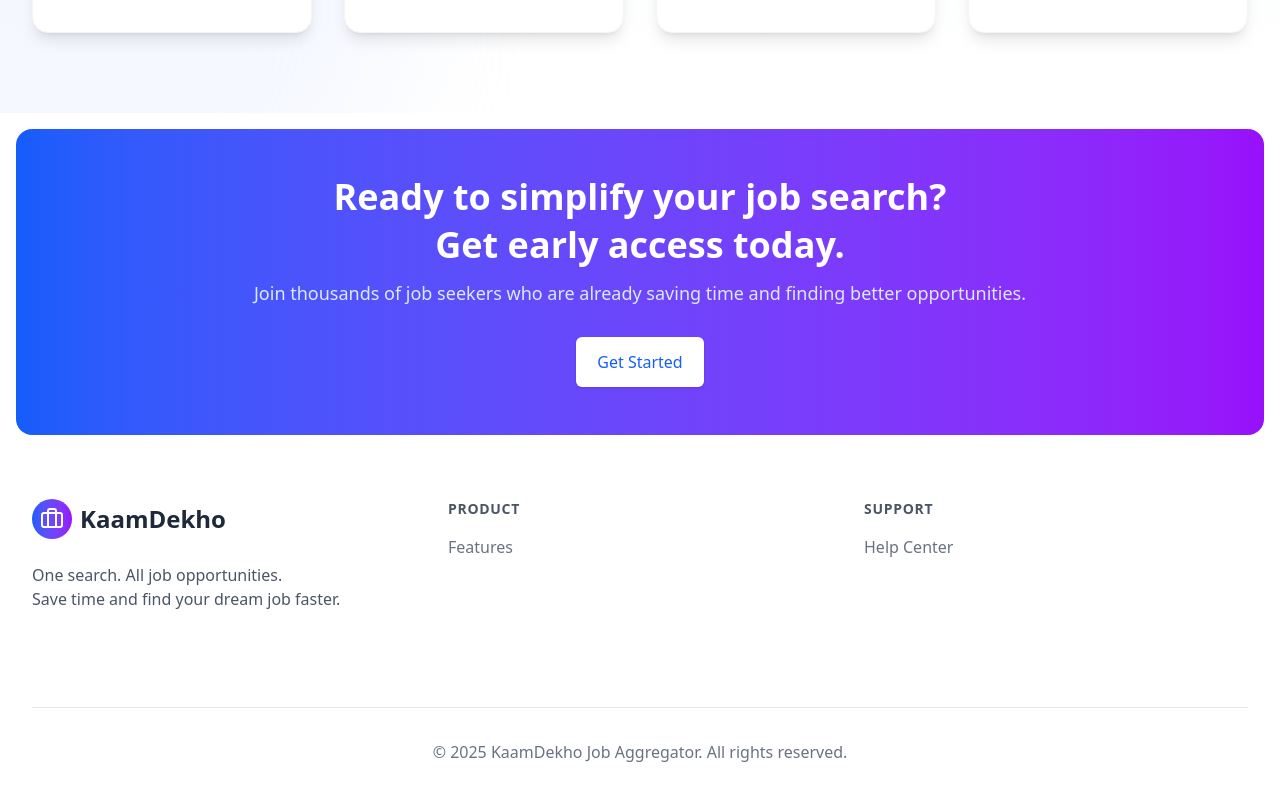
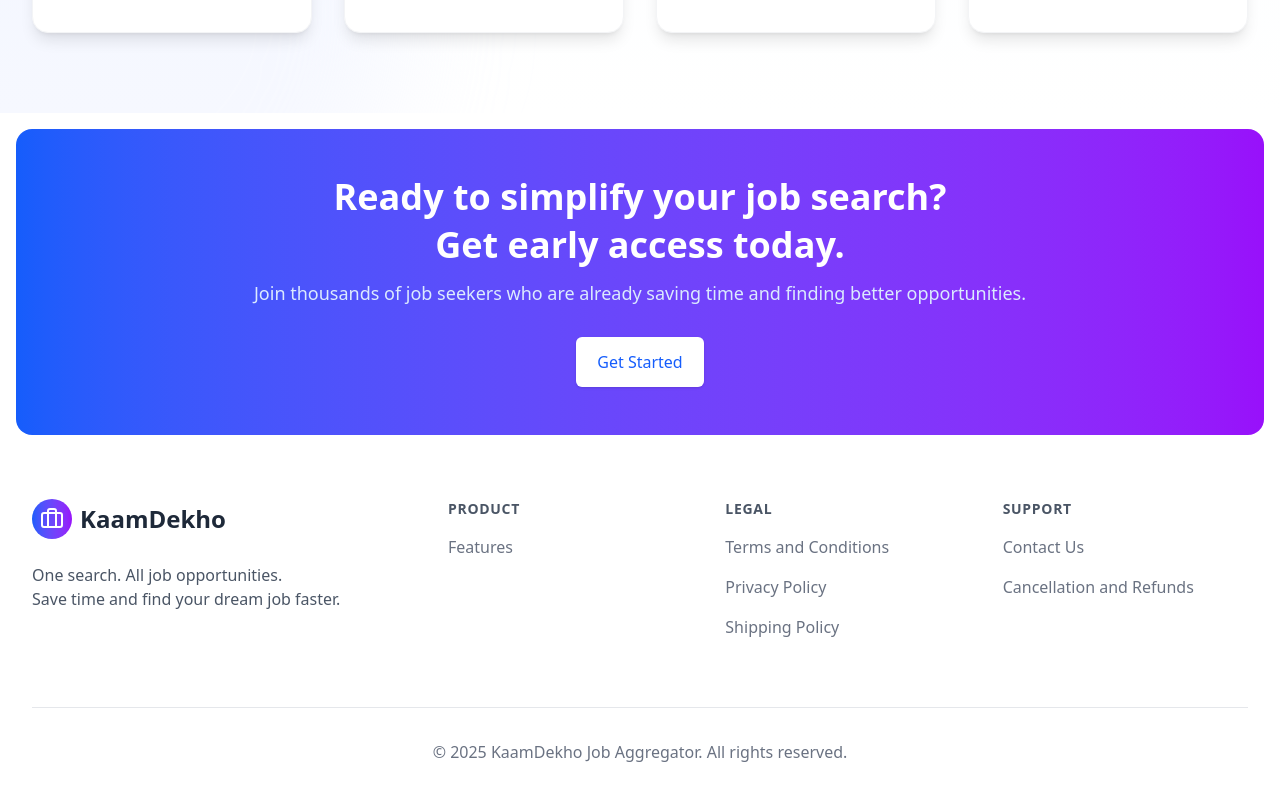
Before and after one commit to omkarkhoche3448/BlueBit, a React (Vite) app in the folder frontend/: page / in a window 1280 px wide. Shown: the part 5807-6607 px from the top of the page. Built offline with nearby package versions, Linux system fonts and the light colour scheme; no server answers.

Commit message:
feat(footer): add footer routes and legal policy navigation in settings

```diff
--- a/frontend/src/App.jsx
+++ b/frontend/src/App.jsx
@@ -30,6 +30,11 @@
 import LikedJobsPage from "./pages/LikedJobsPage";
 import { FiltersProvider } from "./contexts/FiltersContext";
 import HelpButton from "./components/common/HelpButton";
+import TermsAndConditions from "./components/footer/TermsAndConditions";
+import PrivacyPolicy from "./components/footer/PrivacyPolicy";
+import ShippingPolicy from "./components/footer/ShippingPolicy";
+import ContactUs from "./components/footer/ContactUs";
+import Refunds from "./components/footer/Refunds";
 
 const API_URL_BACKEND = import.meta.env.VITE_API_URL_BACKEND;
 
@@ -238,6 +243,13 @@
             {/* Dedicated error routes */}
             <Route path="/error" element={<NotFoundPage />} />
 
+            {/* Footer Routes */}
+            <Route path="/terms" element={<TermsAndConditions />} />
+            <Route path="/privacy" element={<PrivacyPolicy />} />
+            <Route path="/shipping" element={<ShippingPolicy />} />
+            <Route path="/contact" element={<ContactUs />} />
+            <Route path="/refunds" element={<Refunds />} />
+
             {/* Catch-all route for both signed-in and signed-out users */}
             <Route
               path="*"
--- a/frontend/src/components/common/SettingsModal.jsx
+++ b/frontend/src/components/common/SettingsModal.jsx
@@ -15,8 +15,8 @@
 import { useProStatusContext } from "../../contexts/ProStatusContext";
 import { useNavigate } from "react-router-dom";
 import PreferencesService from "../../services/PreferencesService";
-import PaymentService from '../../services/paymentService';
-import UserService from '../../services/UserService';
+import PaymentService from "../../services/paymentService";
+import UserService from "../../services/UserService";
 import { toast } from "react-hot-toast";
 import ConfirmationModal from "./ConfirmationModal";
 import SignOutConfirmationModal from "./SignOutConfirmationModal";
@@ -78,22 +78,25 @@
 
       if (result.success) {
         await refreshProStatus(); // Refresh pro status after successful payment
-        toast.success('Payment successful! Pro features activated.', {
+        toast.success("Payment successful! Pro features activated.", {
           duration: 4000,
-          position: 'top-center',
-          icon: '🎉',
+          position: "top-center",
+          icon: "🎉",
           // When toast is closed or dismissed, reload the page
-          onClose: () => window.location.reload()
+          onClose: () => window.location.reload(),
         });
       } else {
         throw new Error(result.message || "Payment failed");
       }
     } catch (error) {
-      console.error('Payment error:', error);
-      toast.error(`Payment failed: ${error.message || 'Unknown error occurred'}`, {
-        duration: 4000,
-        position: 'top-center'
-      });
+      console.error("Payment error:", error);
+      toast.error(
+        `Payment failed: ${error.message || "Unknown error occurred"}`,
+        {
+          duration: 4000,
+          position: "top-center",
+        }
+      );
     } finally {
       setIsLoading(false);
     }
@@ -158,9 +161,12 @@
       console.error("Error deleting account:", error);
 
       // Use toast instead of alert for better UX
-      toast.error(`Failed to delete account: ${error.message || "Unknown error"}`, {
-        duration: 4000,
-      });
+      toast.error(
+        `Failed to delete account: ${error.message || "Unknown error"}`,
+        {
+          duration: 4000,
+        }
+      );
     } finally {
       setIsDeleting(false);
       setShowDeleteConfirmation(false);
@@ -224,14 +230,16 @@
 
       // Create obfuscated data structure with simplified but understandable names
       const obfuscatedData = {
-        profile: {  // instead of personalInfo
+        profile: {
+          // instead of personalInfo
           fname: user.firstName,
           lname: user.lastName,
           mail: user.primaryEmailAddress?.emailAddress,
           created: user.createdAt,
           lastLogin: user.lastSignInAt,
         },
-        prefs: {  // instead of preferences
+        prefs: {
+          // instead of preferences
           jobs: preferences.jobPreferences,
           culture: preferences.culturalPreferences,
           countries: preferences.countryPreferences,
@@ -239,11 +247,12 @@
           types: preferences.jobTypePreferences,
           companies: preferences.companyPreferences,
         },
-        sub: {  // instead of subscriptionStatus
+        sub: {
+          // instead of subscriptionStatus
           premium: isPro,
           expiry: expiryDate,
         },
-        timestamp: new Date().toISOString(),  // instead of exportDate
+        timestamp: new Date().toISOString(), // instead of exportDate
       };
 
       // Convert data to JSON string with proper formatting
@@ -274,6 +283,11 @@
       setIsExporting(false);
     }
   };
+  const handlePolicyNavigation = (route) => {
+    navigate(route);
+    onClose();
+  };
+
   if (!isOpen) return null;
 
   return (
@@ -455,6 +469,54 @@
                     </div>
                   </button>
                 </div>
+                <div className="mt-8 space-y-2">
+                  <h4 className="text-sm font-medium text-gray-700 mb-3">
+                    Legal & Policies
+                  </h4>
+                  <button
+                    onClick={() => handlePolicyNavigation("/terms")}
+                    className="w-full flex items-center justify-between p-3 rounded-lg border border-gray-200 hover:bg-gray-50 transition-colors"
+                  >
+                    <span className="text-sm text-gray-600">
+                      Terms and Conditions
+                    </span>
+                    <span className="text-gray-400">→</span>
+                  </button>
+                  <button
+                    onClick={() => handlePolicyNavigation("/privacy")}
+                    className="w-full flex items-center justify-between p-3 rounded-lg border border-gray-200 hover:bg-gray-50 transition-colors"
+                  >
+                    <span className="text-sm text-gray-600">
+                      Privacy Policy
+                    </span>
+                    <span className="text-gray-400">→</span>
+                  </button>
+                  <button
+                    onClick={() => handlePolicyNavigation("/shipping")}
+                    className="w-full flex items-center justify-between p-3 rounded-lg border border-gray-200 hover:bg-gray-50 transition-colors"
+                  >
+                    <span className="text-sm text-gray-600">
+                      Shipping Policy
+                    </span>
+                    <span className="text-gray-400">→</span>
+                  </button>
+                  <button
+                    onClick={() => handlePolicyNavigation("/refunds")}
+                    className="w-full flex items-center justify-between p-3 rounded-lg border border-gray-200 hover:bg-gray-50 transition-colors"
+                  >
+                    <span className="text-sm text-gray-600">
+                      Cancellation and Refunds
+                    </span>
+                    <span className="text-gray-400">→</span>
+                  </button>
+                  <button
+                    onClick={() => handlePolicyNavigation("/contact")}
+                    className="w-full flex items-center justify-between p-3 rounded-lg border border-gray-200 hover:bg-gray-50 transition-colors"
+                  >
+                    <span className="text-sm text-gray-600">Contact Us</span>
+                    <span className="text-gray-400">→</span>
+                  </button>
+                </div>
               </div>
             )}
 
@@ -537,6 +599,31 @@
                     )}
                   </div>
                 </div>
+                {!isPro && (
+                  <div className="mt-4 space-y-3 border-t border-gray-200 pt-4">
+                    <p className="text-sm text-gray-600">
+                      Upgrade to Pro and unlock premium features:
+                    </p>
+                    <ul className="space-y-2">
+                      <li className="flex items-center text-sm text-gray-600">
+                        <span className="mr-2">✓</span>
+                        Advanced job matching algorithm
+                      </li>
+                      <li className="flex items-center text-sm text-gray-600">
+                        <span className="mr-2">✓</span>
+                        Early access to new job postings
+                      </li>
+                      <li className="flex items-center text-sm text-gray-600">
+                        <span className="mr-2">✓</span>
+                        Priority application submissions
+                      </li>
+                      <li className="flex items-center text-sm text-gray-600">
+                        <span className="mr-2">✓</span>
+                        Unlimited job applications
+                      </li>
+                    </ul>
+                  </div>
+                )}
               </div>
             )}
 
--- a/frontend/src/pages/LandingPage.jsx
+++ b/frontend/src/pages/LandingPage.jsx
@@ -27,6 +27,7 @@
 import { Link as ScrollLink } from "react-scroll";
 import Logo from "../assets/Logo4.png";
 import  Team  from "../components/landing/Team";
+import Footer from "../components/footer/Footer";
 
 // Lazy load components that aren't needed immediately
 const SignIn = lazy(() =>
@@ -1307,79 +1308,7 @@
       </section>
 
       {/* Footer - Optimized for mobile */}
-      <footer className="bg-white">
-        <div className="max-w-7xl mx-auto py-12 px-4 sm:px-6 lg:py-16 lg:px-8">
-          <div className="grid gap-8 md:grid-cols-3">
-            {/* Logo & About Section */}
-            <div className="space-y-6">
-              <div className="flex items-center">
-                <div className="h-8 w-8 sm:h-10 sm:w-10 rounded-full bg-gradient-to-r from-blue-600 to-purple-600 flex items-center justify-center mr-2">
-                  <Briefcase className="h-5 w-5 sm:h-6 sm:w-6 text-white" />
-                </div>
-                <span className="text-xl sm:text-2xl font-bold text-gray-800">
-                  KaamDekho
-                </span>
-              </div>
-              <p className="text-gray-600 text-sm sm:text-base">
-                One search. All job opportunities.
-                <br />
-                Save time and find your dream job faster.
-              </p>
-              <div className="flex space-x-6">
-                {/* Social Icons */}
-                {["Twitter", "GitHub", "LinkedIn"].map((social, index) => (
-                  <a
-                    key={index}
-                    href="#"
-                    className="text-gray-500 hover:text-blue-600 transition duration-200"
-                  >
-                    <span className="sr-only">{social}</span>
-                    <svg
-                      className="h-5 w-5 sm:h-6 sm:w-6"
-                      fill="currentColor"
-                      viewBox="0 0 24 24"
-                      aria-hidden="true"
-                    >
-                      {/* Add corresponding SVG path here */}
-                    </svg>
-                  </a>
-                ))}
-              </div>
-            </div>
-
-            {/* Footer Links - Simplified for mobile */}
-            <div className="md:col-span-2 grid grid-cols-2 gap-8">
-              {footerLinks.map((section, index) => (
-                <div key={index}>
-                  <h3 className="text-sm font-semibold text-gray-600 tracking-wider uppercase">
-                    {section.title}
-                  </h3>
-                  <ul className="mt-4 space-y-4">
-                    {section.links.map((link, linkIndex) => (
-                      <li key={linkIndex}>
-                        <a
-                          href={link.href}
-                          className="text-sm sm:text-base text-gray-500 hover:text-gray-900 transition duration-200"
-                        >
-                          {link.name}
-                        </a>
-                      </li>
-                    ))}
-                  </ul>
-                </div>
-              ))}
-            </div>
-          </div>
-
-          {/* Copyright Section */}
-          <div className="mt-12 border-t border-gray-200 pt-8 text-center">
-            <p className="text-sm sm:text-base text-gray-500">
-              &copy; {new Date().getFullYear()} KaamDekho Job Aggregator. All
-              rights reserved.
-            </p>
-          </div>
-        </div>
-      </footer>
+      <Footer />
 
       {/* Add custom CSS for hiding scrollbars but allowing scrolling */}
       <style jsx global>{`
```
